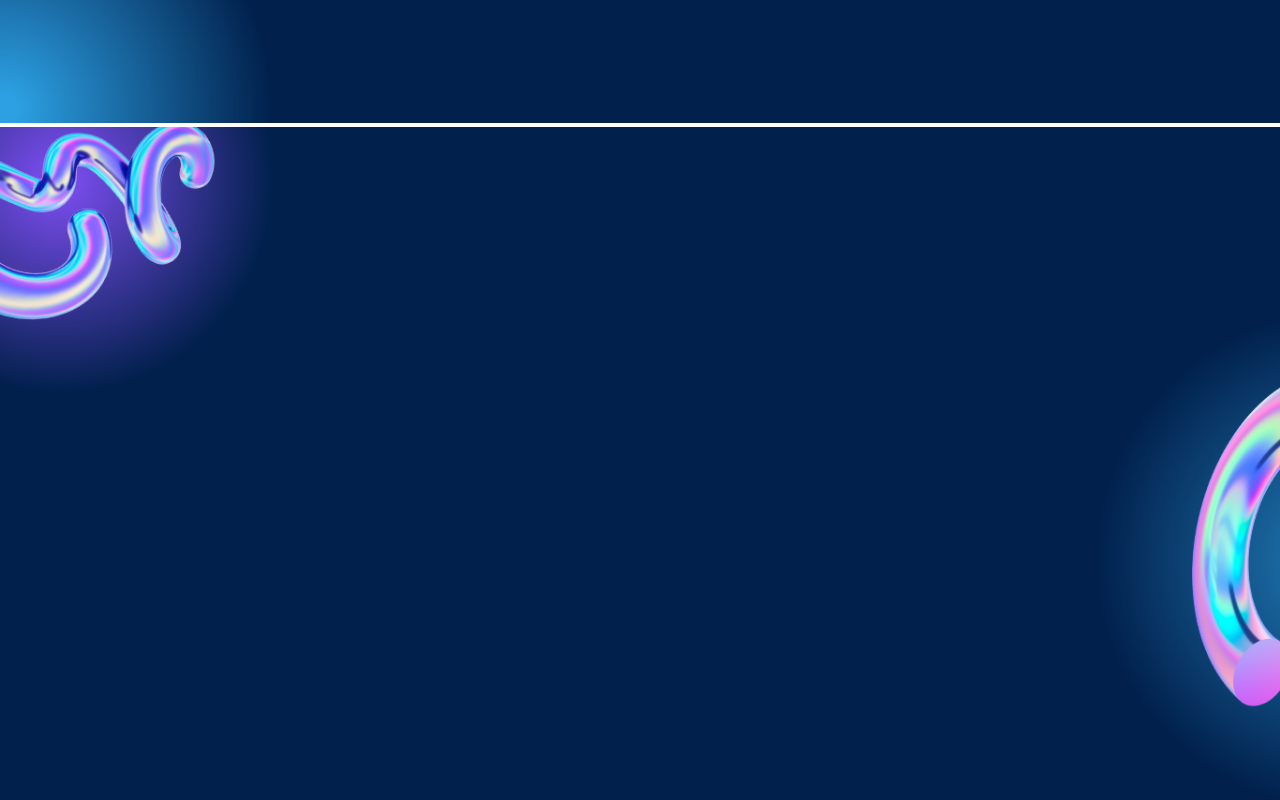
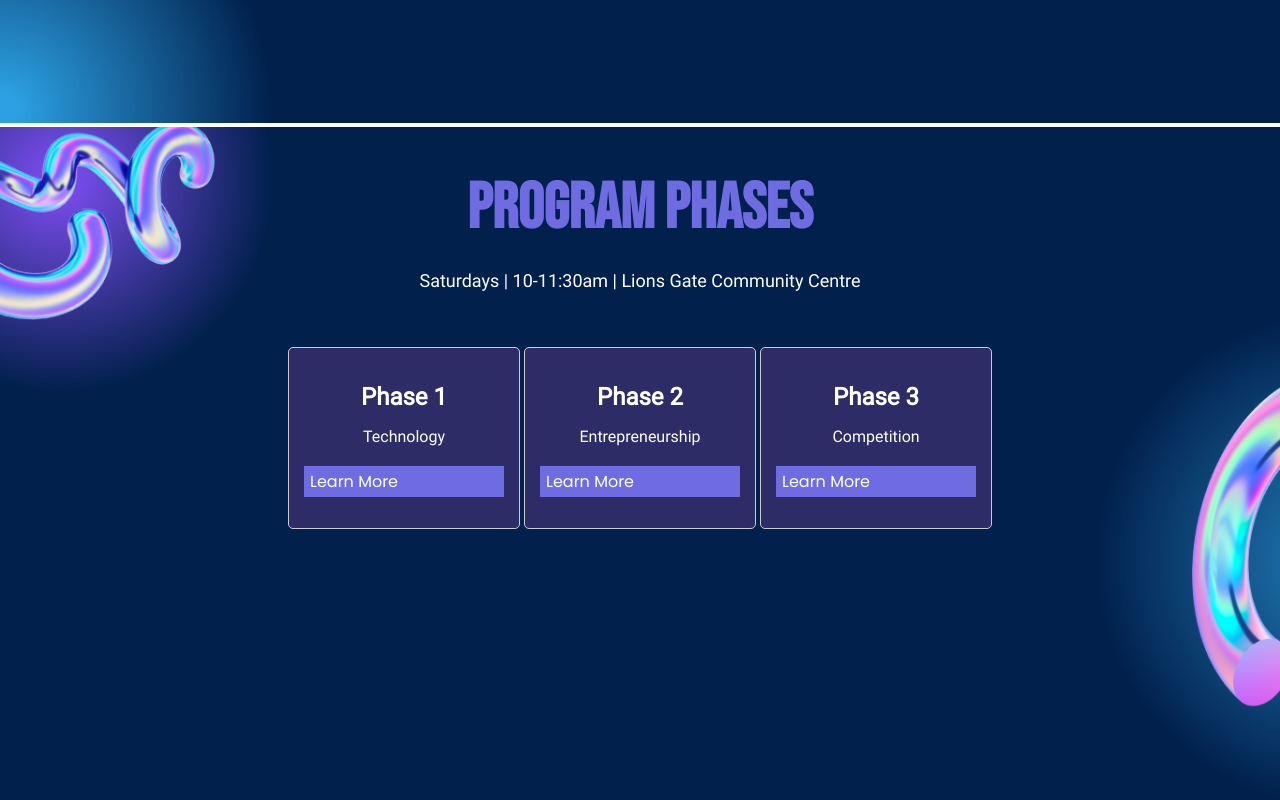
Before and after one commit to richardm1645/HYTE, a React (Create React App) app: page / in a window 1280 px wide. Shown: the part 1320-2120 px from the top of the page. Built offline with nearby package versions, Linux system fonts and the light colour scheme.

Commit message:
Create phases page

```diff
--- a/src/components/Home.js
+++ b/src/components/Home.js
@@ -6,6 +6,7 @@ import PhasesBG from "../backgrounds/Program Phases.png"
 import RegistrationBG from "../backgrounds/Registration.png"
 
 import Button from './Button';
+import Panel from './Panel';
 
 import "../styles/home.scss"
 
@@ -33,14 +34,39 @@ export default function Home() {
           <div className='button-container-left'>
             <Button text="LEARN MORE" />
           </div>
-
         </div>
-
         <img src={AboutBG} className='bg' alt='AboutBG' />
       </div>
 
+      <div>
+        <div className='phase-container'>
+          <h1 className='phase-text'>Program Phases</h1>
+          <p className='phase-desc'>
+            Saturdays | 10-11:30am | Lions Gate Community Centre
+          </p>
 
-      <img src={PhasesBG} className='bg' alt='PhaseBG' />
+          <div className='panel-container'>
+            <Panel
+              title="Phase 1"
+              description="Technology"
+              link="#" // Replace with the actual link to the panel page
+            />
+            <Panel
+              title="Phase 2"
+              description="Entrepreneurship"
+              link="#" // Replace with the actual link to the panel page
+            />
+            <Panel
+              title="Phase 3"
+              description="Competition"
+              link="#" // Replace with the actual link to the panel page
+            />
+          </div>
+
+        </div>
+        <img src={PhasesBG} className='bg' alt='PhaseBG' />
+      </div>
+
       <img src={RegistrationBG} className='bg' alt='RegistrationBG' />
     </main>
   )
--- /dev/null
+++ b/src/components/Panel.js
@@ -0,0 +1,14 @@
+import React from "react";
+import Button from "./Button";
+
+import "../styles/panel.scss"
+
+export default function Panel(props) {
+  return (
+    <div className="panel">
+      <h2 className="panel-title">{props.title}</h2>
+      <p className="panel-description">{props.description}</p>
+      <Button text="Learn More" />
+    </div>
+  )
+}
--- a/src/styles/button.scss
+++ b/src/styles/button.scss
@@ -14,10 +14,15 @@
   font-family: "Poppins", sans-serif;
   font-size: 100%;
   text-decoration: none;
+
   cursor: pointer;
   transition: background-color 0.3s ease-in-out;
 
   &:hover {
     background-color: #48468e;
   }
+
+  @media (max-width: 768px) {
+    font-size: 5px; // Adjust font size for smaller screens
+  }
 }
--- a/src/styles/home.scss
+++ b/src/styles/home.scss
@@ -107,3 +107,42 @@
     margin-top: 40%;
   }
 }
+
+.phase-container {
+  position: absolute;
+  width: 100%;
+  color: white;
+  display: flex;
+  justify-content: center;
+  align-items: center;
+  flex-direction: column;
+
+
+}
+
+.phase-text {
+  font-family: "Bebas";
+  color: #6F6CE2;
+  font-size: 400%;
+
+  @media (max-width: 768px) {
+    font-size: 20px; // Adjust font size for smaller screens
+  }
+}
+
+.phase-desc {
+  font-family: "Roboto";
+  font-size: large;
+  margin-top: -2ch;
+  padding-bottom: 2em;
+
+  @media (max-width: 768px) {
+    font-size: 8px;
+  }
+}
+
+.panel-container {
+  display: flex;
+  flex-direction: row;
+  justify-content: space-around;
+}
--- /dev/null
+++ b/src/styles/panel.scss
@@ -0,0 +1,53 @@
+.panel {
+  width: calc(33.33% - 20px); // Adjust spacing between panels
+  height: 150px;
+  width: 200px;
+  padding: 30px 70px;
+  border: 1px solid #ccc;
+  border-radius: 5px;
+  text-align: center;
+  margin-left: 1em;
+  margin-right: 1em;
+  background-color: #2e2c66;
+  transition: transform 0.2s ease;
+
+  &:hover {
+    transform: scale(1.05);
+  }
+
+  @media (max-width: 1280px) {
+    height: 150px;
+    width: 200px;
+    padding: 15px;
+    margin: 2px;
+  }
+
+  @media (max-width: 768px) {
+    height: 50px;
+    width: 75px;
+    padding: 15px;
+    margin: 2px;
+  }
+}
+
+.panel-title {
+  font-family: 'Roboto';
+  font-size: 24px;
+  margin-bottom: 10px;
+
+  @media (max-width: 768px) {
+    font-size: 10px; // Adjust font size for smaller screens
+    margin-bottom: 0;
+  }
+}
+
+.panel-description {
+  font-family: 'Roboto';
+  font-size: 16px;
+  margin-bottom: 20px;
+
+  @media (max-width: 768px) {
+    font-size: 7px; // Adjust font size for smaller screens
+    margin-bottom: 1em;
+  }
+}
```
